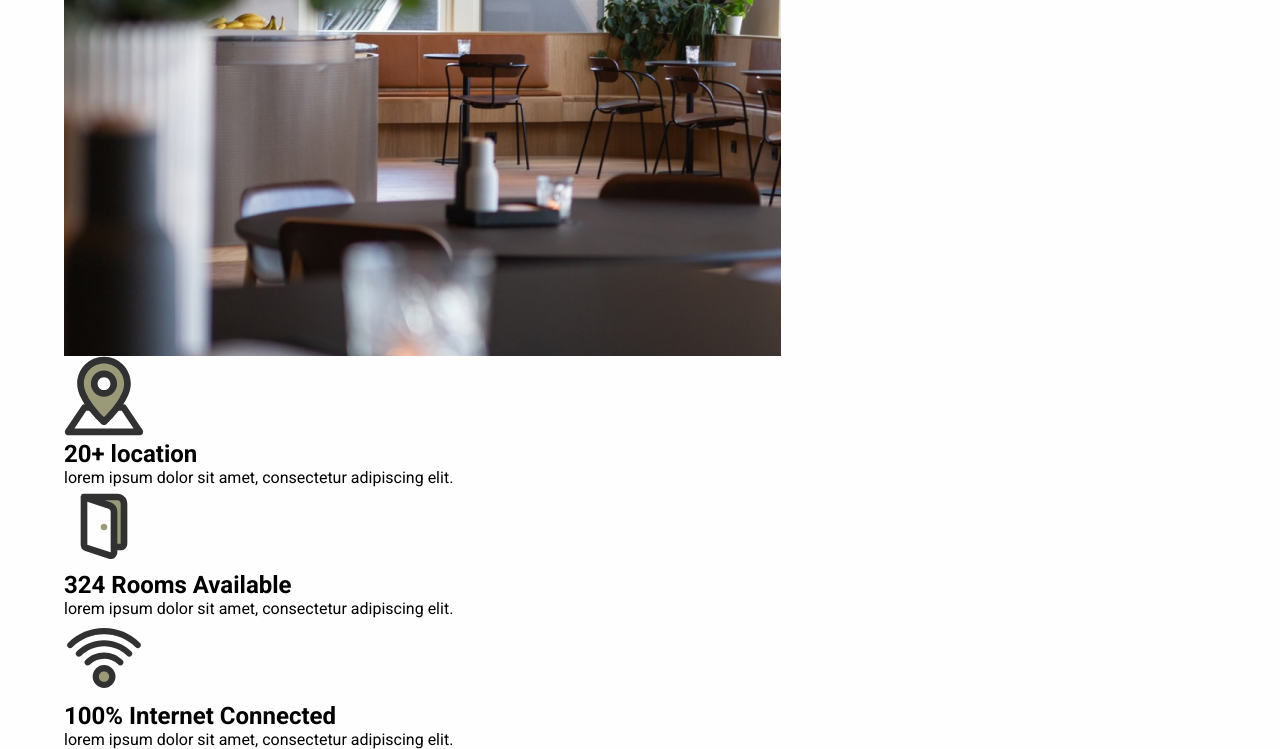
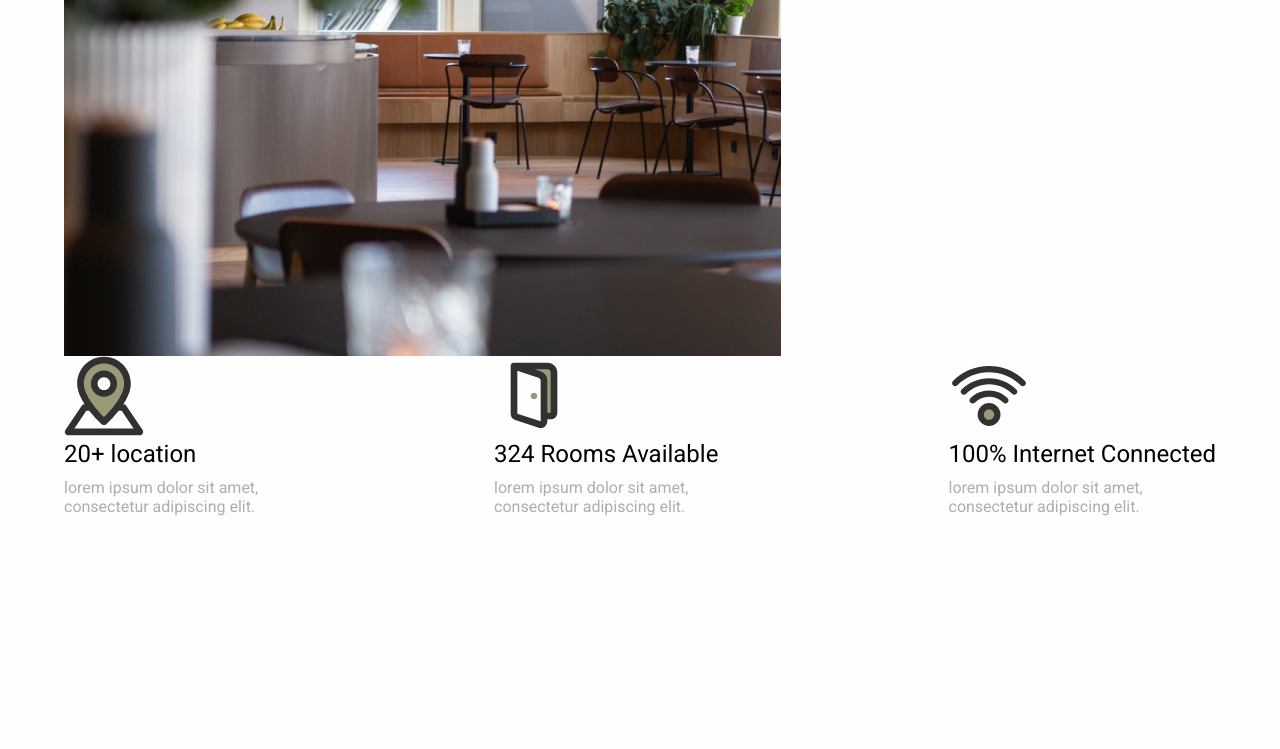
Before and after one commit to francisco-15/coworking_space_fe, a website built with Vite: page index.html in a window 1280 px wide. Shown: the part 560-1309 px from the top of the page. After the commit the page ends 1100 px from the top, so only its background shows below. Built offline with nearby package versions, Linux system fonts and the light colour scheme; files whose address does not match are found by name.

Commit message:
Feat: agregar apartado de servicios.

```diff
--- a/sass/pages/_home.scss
+++ b/sass/pages/_home.scss
@@ -53,4 +53,21 @@ body {
       }
     }
   }
+
+  .container-services {
+    display: flex;
+    justify-content: space-between;
+    gap: $space-10;
+    padding-bottom: $space-10;
+
+    .card h2 {
+      font-weight: 300;
+      padding-bottom: $space-5;
+    }
+
+    .card p {
+      color: $color-four;
+      max-width: 200px;
+    }
+  }
 }
```
